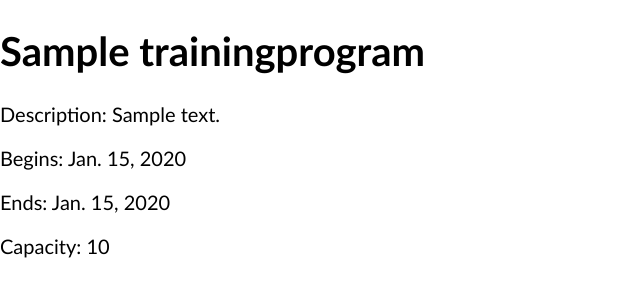
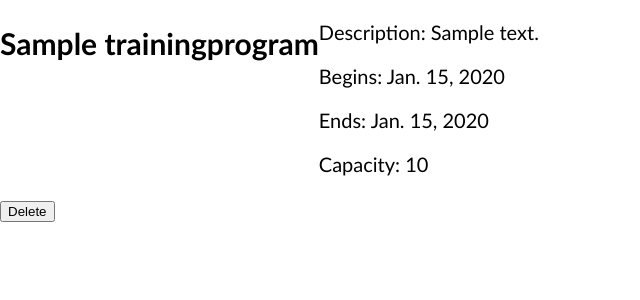
Before and after one commit to nss-day-cohort-38/bangazon-workforce-management-aquarii-star-system, a Django app: template hrapp/templates/training_programs/detail.html in a window 1280 px wide. Shown: the top 300 px of the page, without its empty margins (0-640 px from the left). Run offline with Django 3.2, Linux system fonts and the light colour scheme; the template is opened without the code that fills it: values that come from a table or form of the project are taken from there, others are empty; tables that the repository leaves empty hold one stand-in row (values such as "Sample post").

Commit message:
started on delete button

```diff
--- a/hrapp/templates/training_programs/detail.html
+++ b/hrapp/templates/training_programs/detail.html
@@ -1,7 +1,7 @@
 {% extends 'shared/base.html' %}
 
 {% block content %}
-
+  <section id="training-details" style="display:flex;">
     <h1>{{ training_program.title }} </h1>
     <div class="training_program__description">
       <p>Description: {{training_program.description}}</p>
@@ -9,5 +9,14 @@
       <p>Ends: {{training_program.end_date}}</p>
       <p>Capacity: {{training_program.capacity}}</p>
     </div>
+  </section>
+
+  <section id="training-actions" style="display:flex;">
+    <form action="{% url 'hrapp:training' training_program.id %}" method="POST">
+        {% csrf_token %}
+        <input type="hidden" name="actual_method" value="DELETE">
+        <button>Delete</button>
+    </form>
+  </section>
 
 {% endblock %}
```
